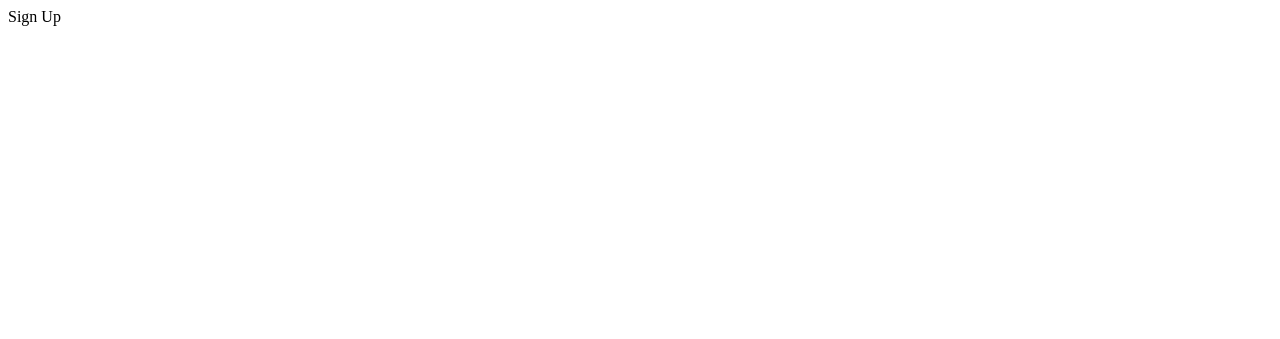
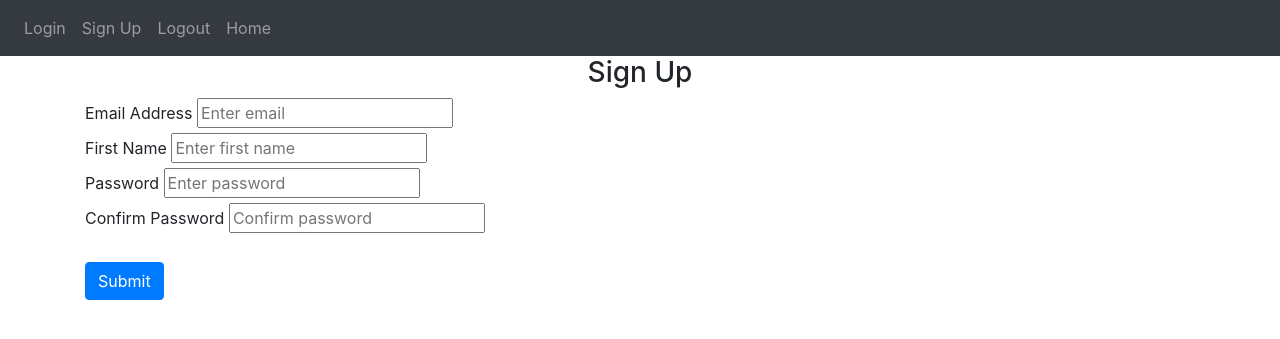
Before and after one commit to TimHodgson97/Secure-Design-Assessment, a Flask app: page /sign-up in a window 1280 px wide. Before the commit the part shown is almost empty. Shown: the top 339 px of the page. Run offline with Flask 2, Linux system fonts and the light colour scheme; some libraries are stand-ins or nearby versions.

Commit message:
login and signup forms

```diff
--- a/website/auth.py
+++ b/website/auth.py
@@ -1,10 +1,10 @@
-from flask import Blueprint
+from flask import Blueprint, render_template
 
 auth = Blueprint('auth', __name__)
 
 @auth.route('/login')
 def login():
-    return "<p>Login</p>"
+    return render_template("login.html")
 
 @auth.route('/logout')
 def logout():
@@ -12,4 +12,4 @@ def logout():
 
 @auth.route('/sign-up')
 def sign_up():
-    return "<p>Sign Up</p>"
+    return render_template("sign_up.html")
--- a/website/templates/base.html
+++ b/website/templates/base.html
@@ -29,16 +29,14 @@
           </button>
           <div class="collapse navbar-collapse" id="navbar">
             <div class="navbar-nav">
-              {% if user.is_authenticated %}
-              <a class="nav-item nav-link" id="home" href="/">Home</a>
-              <a class="nav-item nav-link" id="logout" href="/logout">Logout</a>
-              {% else %}
-              <a class="nav-item nav-link" id="login" href="/login">Login</a>
-              <a class="nav-item nav-link" id="signUp" href="/sign-up">Sign Up</a>
-              {% endif %}
+                <a class="nav-item nav-link" id="login" href="/login">Login</a>
+                <a class="nav-item nav-link" id="signUp" href="/sign-up">Sign Up</a>
+                <a class="nav-item nav-link" id="logout" href="/logout">Logout</a>
+                <a class="nav-item nav-link" id="home" href="/">Home</a>
             </div>
           </div>
         </nav>
+        <!--
 
         {% with messages = get_flashed_messages(with_categories=true) %} {% if
         messages %} {% for category, message in messages %} {% if category ==
@@ -56,7 +54,7 @@
             <span aria-hidden="true">&times;</span>
           </button>
         </div>
-        {% endif %} {% endfor %} {% endif %} {% endwith %}
+        {% endif %} {% endfor %} {% endif %} {% endwith %}-->
 
         <div class="container">{% block content %} {% endblock %}</div>
 
--- /dev/null
+++ b/website/templates/home.html
@@ -0,0 +1,4 @@
+{% extends "base.html" %} {% block title %}Home{% endblock %}
+{% block content %}
+<h1>This is the home page.</h1>
+{% endblock %}
--- /dev/null
+++ b/website/templates/sign_up.html
@@ -0,0 +1,48 @@
+{% extends "base.html" %} {% block title %}Sign Up{% endblock %}
+{% block content %}
+<form method="POST">
+    <h3 align="center">Sign Up</h3>
+    <div class="form_group">
+        <label for="email">Email Address</label>
+        <input
+            type="email"
+            class="form-contol"
+            id="email"
+            name="email"
+            placeholder="Enter email"
+        />
+    </div>
+    <div class="form_group">
+        <label for="firstName">First Name</label>
+        <input
+            type="email"
+            class="form-contol"
+            id="firstName"
+            name="firstName"
+            placeholder="Enter first name"
+        />
+    </div>
+    <div class="form_group">
+        <label for="password1">Password</label>
+        <input
+            type="password"
+            class="form-contol"
+            id="password1"
+            name="password1"
+            placeholder="Enter password"
+        />
+    </div>
+    <div class="form_group">
+        <label for="password2">Confirm Password</label>
+        <input
+            type="password"
+            class="form-contol"
+            id="password2"
+            name="password2"
+            placeholder="Confirm password"
+        />
+    </div>
+    <br />
+    <button type="submit" class="btn btn-primary">Submit</button>
+</form>
+{% endblock %}
--- a/website/views.py
+++ b/website/views.py
@@ -1,7 +1,7 @@
-from flask import Blueprint
+from flask import Blueprint, render_template
 
 views = Blueprint('views', __name__)
 
 @views.route('/')
 def home():
-    return "<h1>Test</h1>"
+    return render_template("home.html")
```
Also changed, not shown: website/templates/login.html (added, +28 -0 lines).
